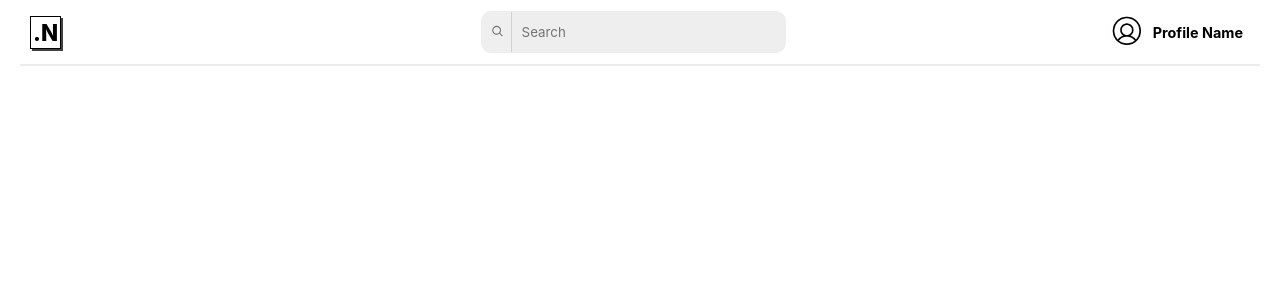
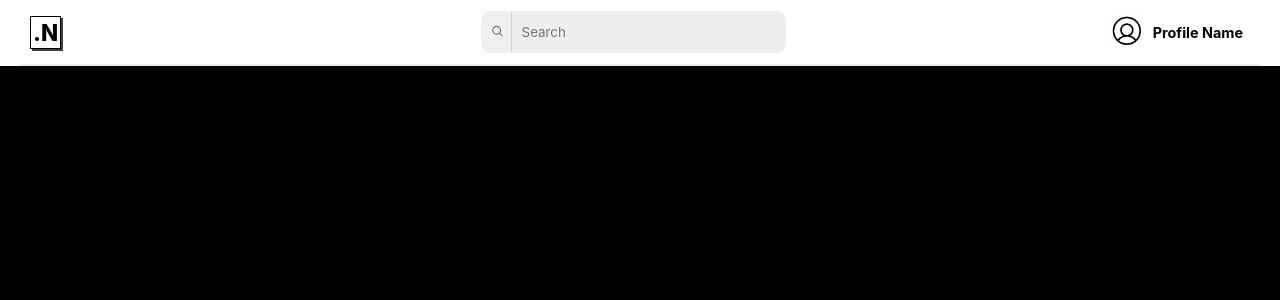
Before and after one commit to ImieboGodson/notes-app, a React (Create React App) app: page /collections/1 in a window 1280 px wide. Before the commit this address had no page. Shown: the top 300 px of the page. Built offline with nearby package versions, Linux system fonts and the light colour scheme.

Commit message:
minor changes

```diff
--- a/src/App.js
+++ b/src/App.js
@@ -9,6 +9,7 @@ import {
 } from "react-router-dom";
 import Header from './components/Header';
 import Signup from './pages/Signup/Signup';
+import Collection from './pages/Collection/Collection';
 
 const App = () => {
   return (
@@ -20,6 +21,7 @@ const App = () => {
         <Route path="/login" element={ <Login /> } />
         <Route path="/signup" element={ <Signup /> } />
         <Route path="/" element={<Dashboard />} />
+        <Route path="/collections/:id" element={<Collection />} />
       </Routes>
     </BrowserRouter>
 
--- a/src/components/CollectionCard.js
+++ b/src/components/CollectionCard.js
@@ -1,14 +1,17 @@
 import './collectionCard.css'
-import { CgNotes } from "react-icons/cg";
+import { FcFolder } from "react-icons/fc";
+import { Link } from 'react-router-dom';
 
 const CollectionCard = ({ folder }) => {
     return (
-        <div className='collectionCard'>
-        <div className='collectionCardContent'>
-            <CgNotes className='collectionCardIcons'/>
-            <p>{folder.title}</p>
-        </div>
-        </div>
+        <Link to={'/collections/:id'} style={{textDecoration: 'none', color: '#000'}}>
+            <div className='collectionCard'>
+                <div className='collectionCardContent'>
+                    <FcFolder className='collectionCardIcons'/>
+                    <p>{folder.title}</p>
+                </div>
+            </div>
+        </Link>
     )
 }
 
--- a/src/components/collectionCard.css
+++ b/src/components/collectionCard.css
@@ -20,7 +20,7 @@
 }
 
 .collectionCardIcons {
-    font-size: 1.9rem;
+    font-size: 3.9rem;
 }
 
 .collectionCardContent p {
--- /dev/null
+++ b/src/pages/Collection/Collection.js
@@ -0,0 +1,11 @@
+import './collection.css'
+
+const Collection = () => {
+    return (
+        <div className='collection'>
+            COLLECTION PAGE
+        </div>
+    )
+}
+
+export default Collection
--- /dev/null
+++ b/src/pages/Collection/collection.css
@@ -0,0 +1,4 @@
+.collection {
+    height: 100vh;
+    background-color: black;
+}
```
